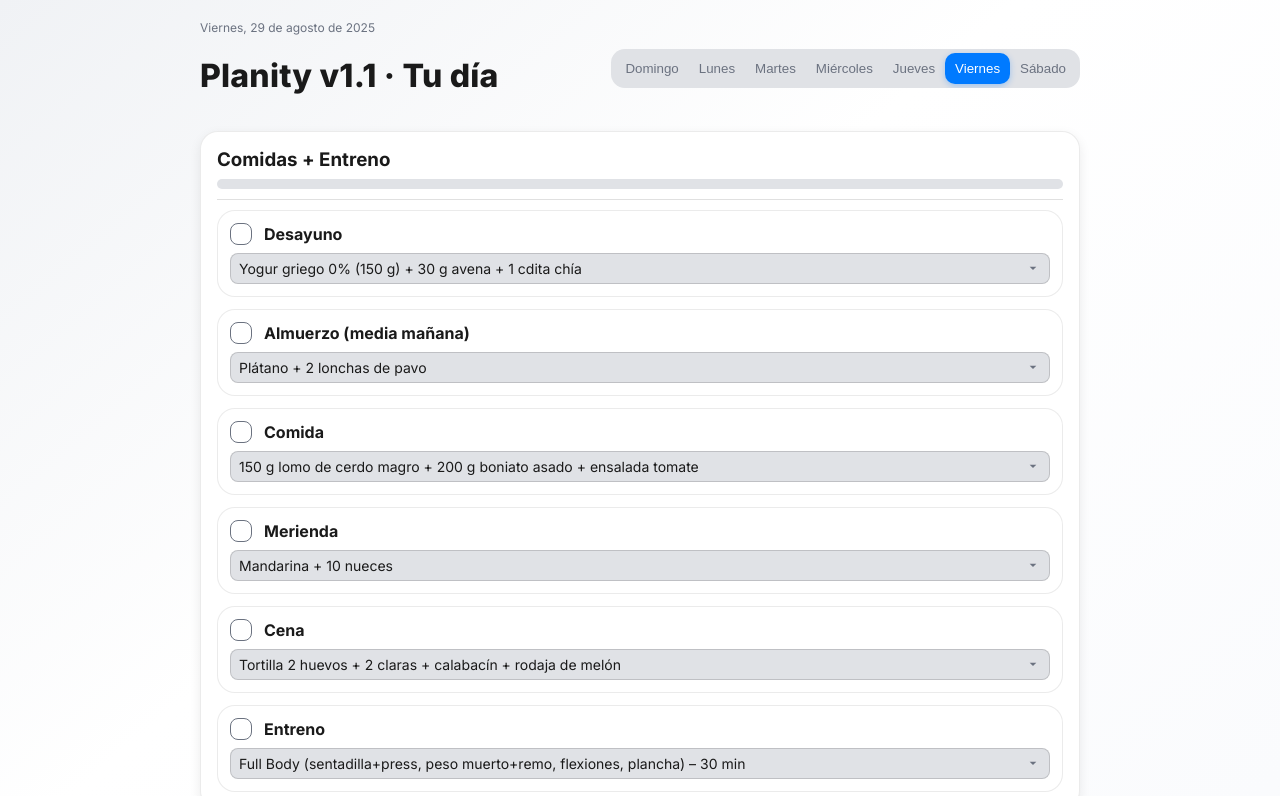
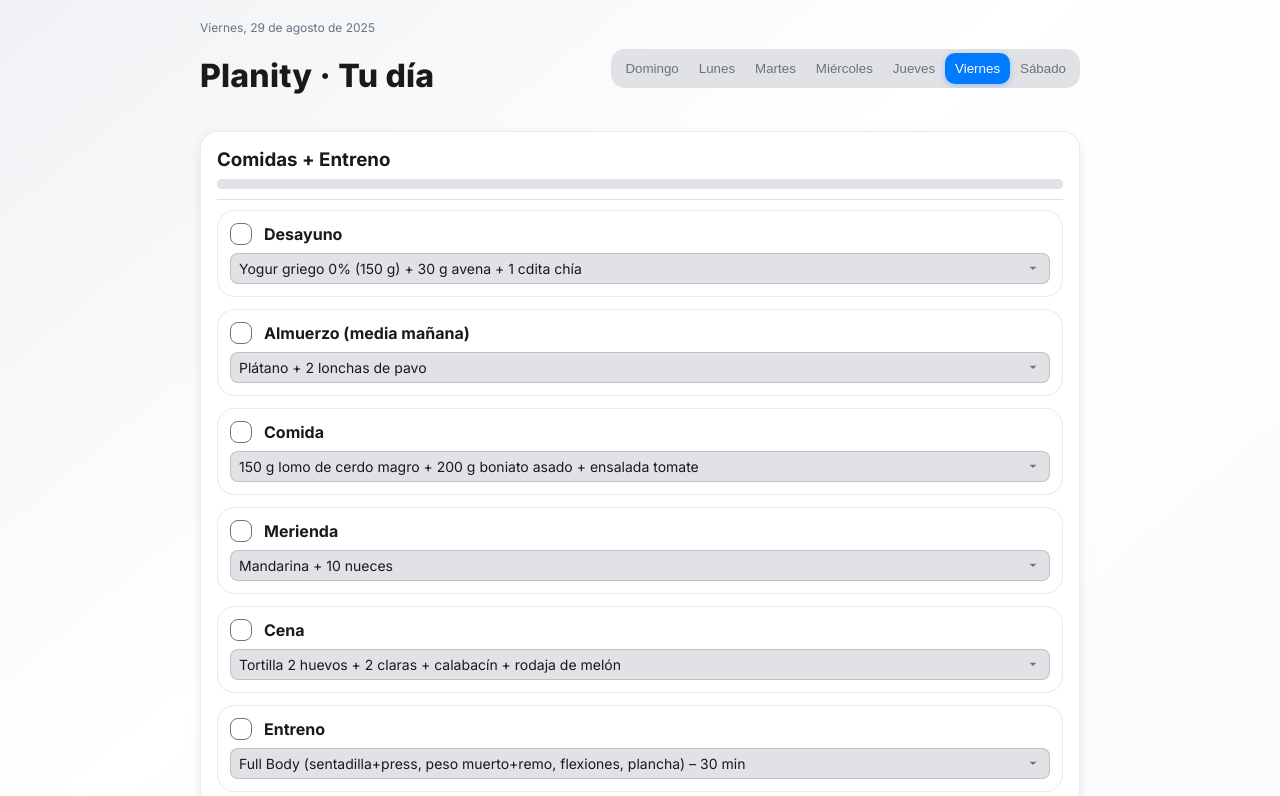
Before and after one commit to baditos1982/planity-pwa, a plain HTML site: page index.html in a window 1280 px wide. Shown: the top 796 px of the page. Drawn offline with nearby package versions, Linux system fonts and the light colour scheme.

Commit message:
feat: Updated to v1.2, clean dashboard header and cache update

```diff
--- a/index.html
+++ b/index.html
@@ -3,7 +3,7 @@
 <head>
     <meta charset="utf-8" />
     <meta name="viewport" content="width=device-width, initial-scale=1" />
-    <title>Planity v1.1 · Dashboard</title>
+    <title>Planity v1.2 · Dashboard</title> <!-- Versión actualizada en el título del navegador -->
     <meta name="theme-color" content="#f5f7fb">
     <link href="https://fonts.googleapis.com/css2?family=Inter:wght@400;700;800&display=swap" rel="stylesheet">
     <script src="https://cdn.jsdelivr.net/npm/chart.js"></script>
@@ -188,7 +188,8 @@
         <header>
             <div>
                 <div class="badge" id="fecha"></div>
-                <h1 class="title">Planity v1.1 · Tu día</h1>
+                <!-- Solo el nombre "Planity" en el encabezado para un diseño limpio -->
+                <h1 class="title">Planity · Tu día</h1>
             </div>
             <div class="topbar">
                 <div class="seg" id="daySeg"></div>
```
